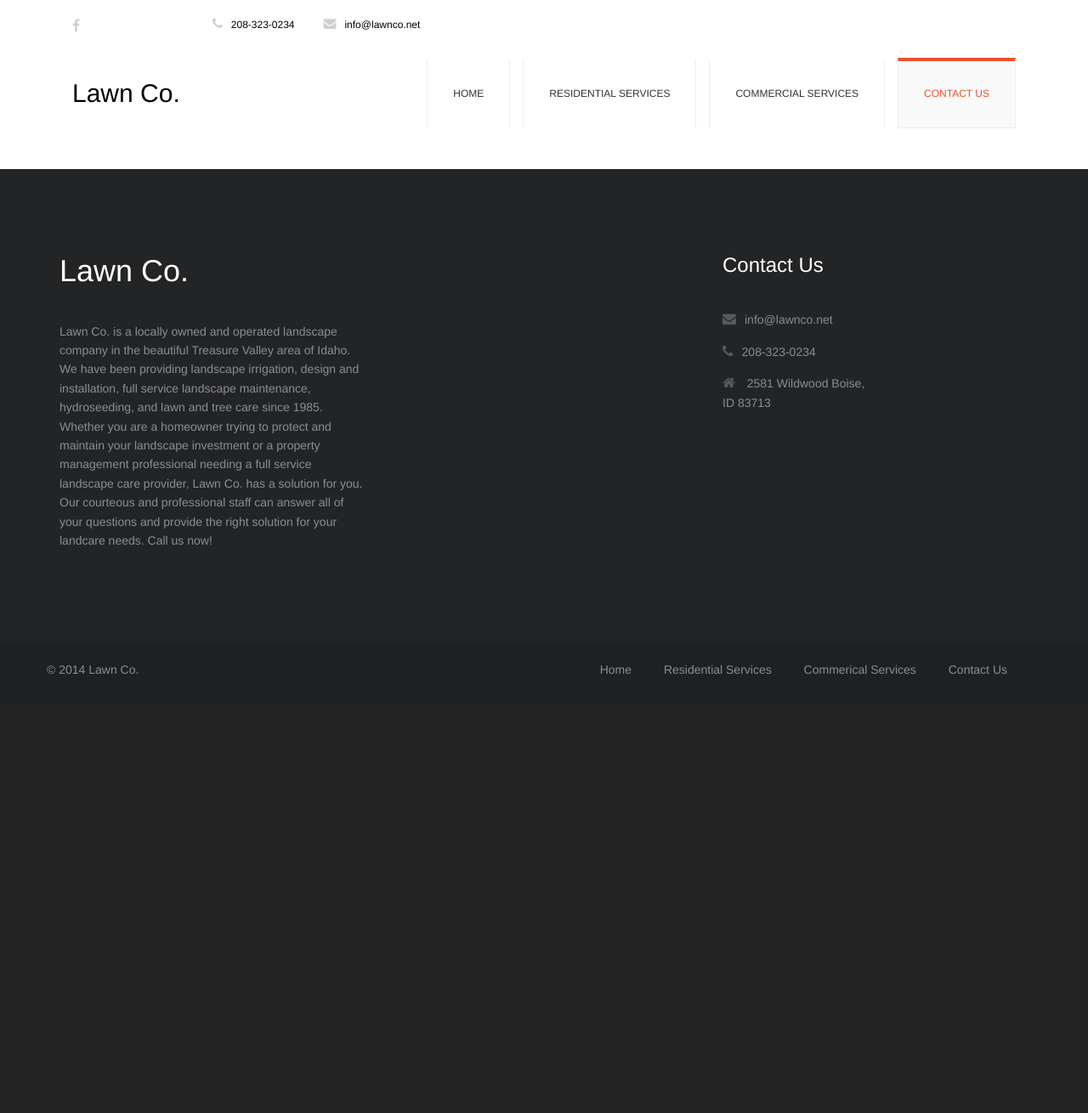
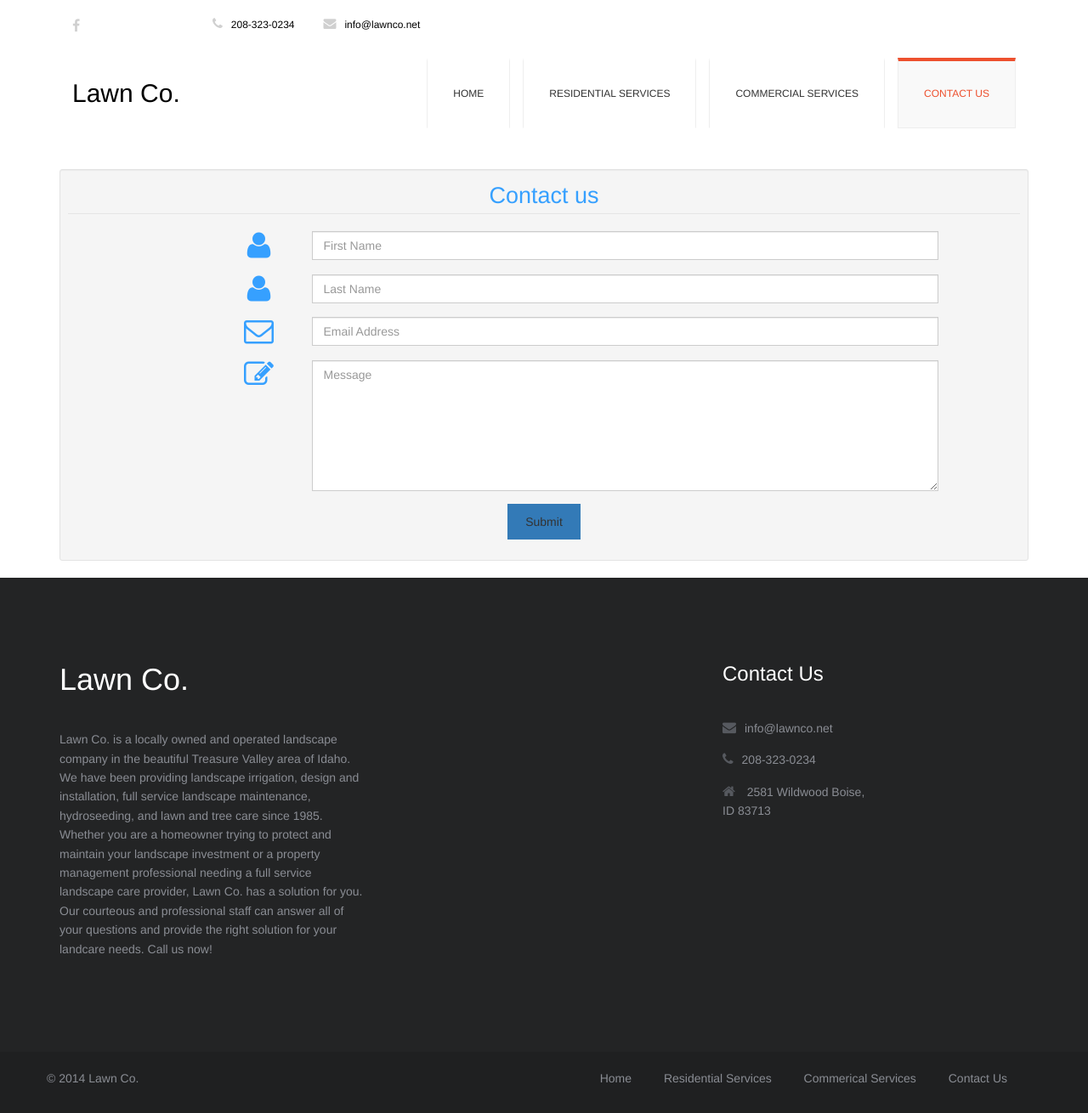
Before and after one commit to RedX-co/LawnCo, a PHP site: page /Contact.html in a window 1280 px wide. Shown: the whole page at 85% size. Before the commit the page ends 793 px from the top, so only its background shows below. Run offline with PHP 8.4, Linux system fonts and the light colour scheme; some libraries are stand-ins or nearby versions.

Commit message:
contact us
Contact us page up but not yet working.
Emails will go no place as there is no backend yet

```diff
--- a/Contact.html
+++ b/Contact.html
@@ -67,7 +67,52 @@
 
   <br>
 
+  <div class="container">
+    <div class="row">
+      <div class="col-md-12">
+        <div class="well well-sm">
+          <form class="form-horizontal" method="post">
+            <fieldset>
+              <legend class="text-center header">Contact us</legend>
 
+              <div class="form-group">
+                <span class="col-md-1 col-md-offset-2 text-center"><i class="fa fa-user bigicon"></i></span>
+                <div class="col-md-8">
+                  <input id="fname" name="name" type="text" placeholder="First Name" class="form-control">
+                </div>
+              </div>
+              <div class="form-group">
+                <span class="col-md-1 col-md-offset-2 text-center"><i class="fa fa-user bigicon"></i></span>
+                <div class="col-md-8">
+                  <input id="lname" name="name" type="text" placeholder="Last Name" class="form-control">
+                </div>
+              </div>
+
+              <div class="form-group">
+                <span class="col-md-1 col-md-offset-2 text-center"><i class="fa fa-envelope-o bigicon"></i></span>
+                <div class="col-md-8">
+                  <input id="email" name="email" type="text" placeholder="Email Address" class="form-control">
+                </div>
+              </div>
+
+              <div class="form-group">
+                <span class="col-md-1 col-md-offset-2 text-center"><i class="fa fa-pencil-square-o bigicon"></i></span>
+                <div class="col-md-8">
+                  <textarea class="form-control" id="message" name="message" placeholder="Message" rows="7"></textarea>
+                </div>
+              </div>
+
+              <div class="form-group">
+                <div class="col-md-12 text-center">
+                  <button type="submit" class="btn btn-primary btn-lg">Submit</button>
+                </div>
+              </div>
+            </fieldset>
+          </form>
+        </div>
+      </div>
+    </div>
+  </div>
 
   <footer>
     <div class="inner-footer">
--- a/css/style.css
+++ b/css/style.css
@@ -6,6 +6,16 @@
 @import url('overwrite.css');
 @import url('animate.css');
 
+.header {
+	color: #36A0FF;
+	font-size: 27px;
+	padding: 10px;
+}
+
+.bigicon {
+	font-size: 35px;
+	color: #36A0FF;
+}
 
 .intro-header {
 	padding-top: 50px; /* If you're making other pages, make sure there is 50px of padding to make sure the navbar doesn't overlap content! */
```
